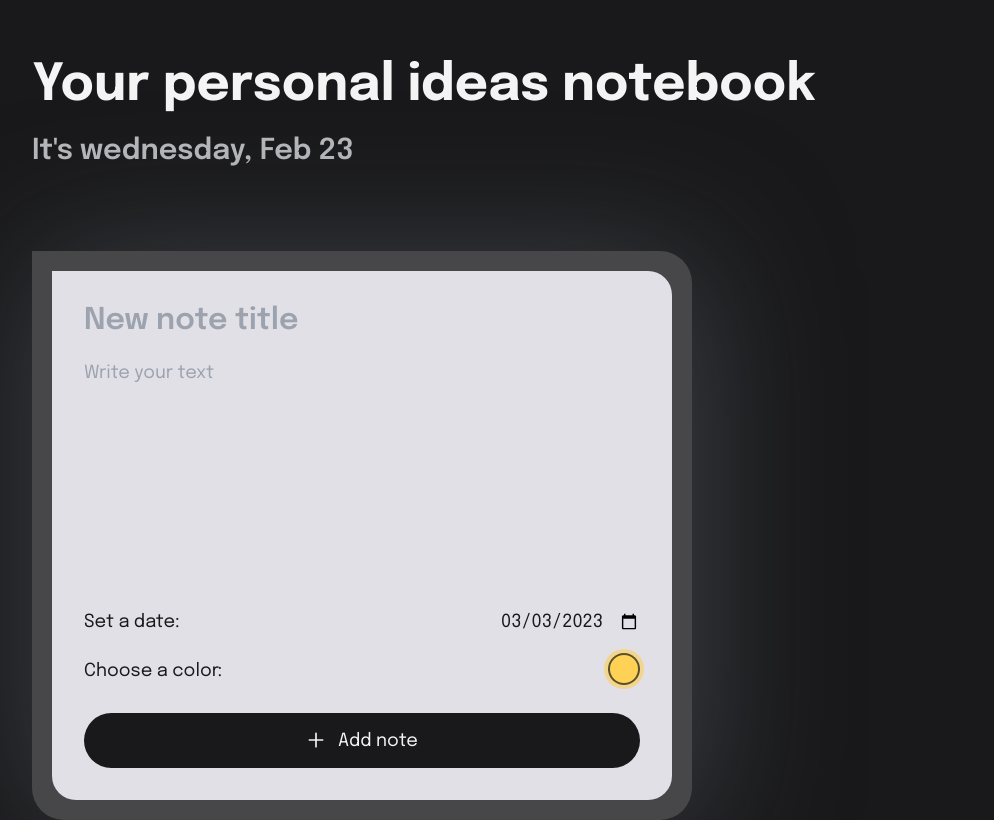
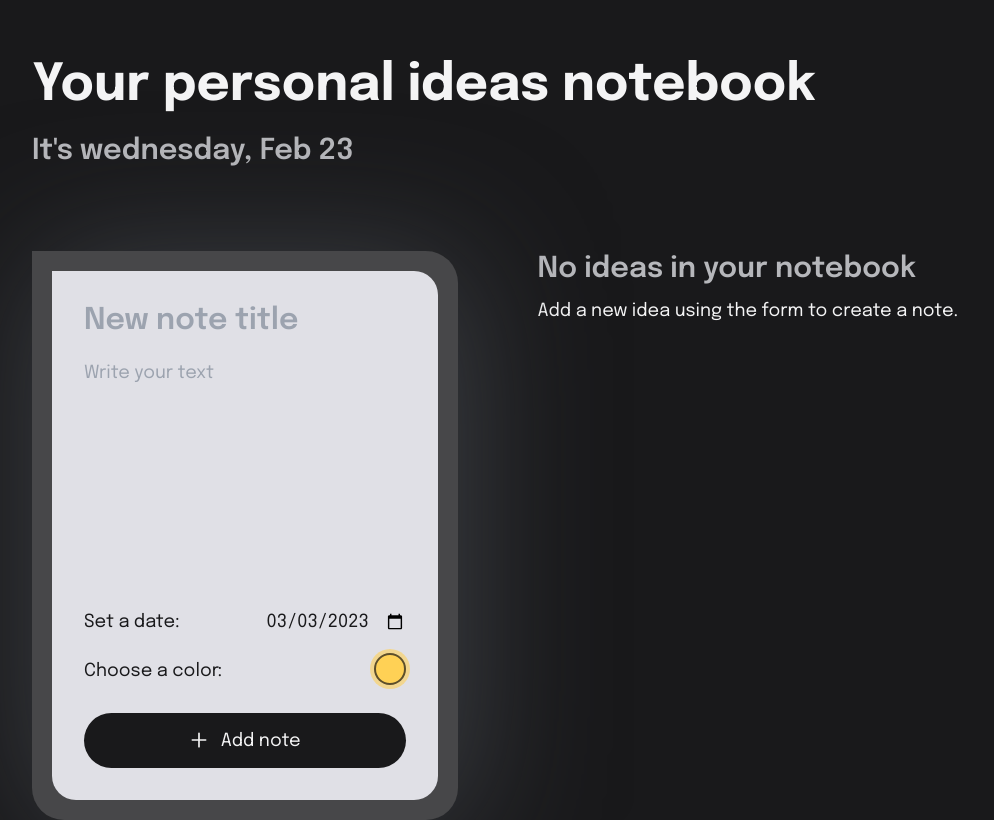
Before and after one commit to michibene/online-notebook-web, a React (Vite) app: page / in a window 1280 px wide. Shown: the whole page, without its empty margins (0-994 px from the left). Built offline with nearby package versions, Linux system fonts and the light colour scheme.

Commit message:
Update design when there are no notes to show

```diff
--- a/src/pages/sections/AllNotesList.tsx
+++ b/src/pages/sections/AllNotesList.tsx
@@ -7,10 +7,19 @@ type AllNotesListProps = {
 
 export default function AllNotesList({ notesList }: AllNotesListProps) {
     return (
-        <section className="mb-16 grid lg:grid-cols-2 gap-6">
-            {notesList.map((note: Note) => (
-                <NoteCard key={note.id} title={note.title} body={note.body} dateCreated={note.dateCreated} />
-            ))}
-        </section>
+        <>
+            {Array.isArray(notesList) && notesList.length ? (
+                <section className="mb-16 grid lg:grid-cols-2 gap-6">
+                    {notesList.map((note: Note) => (
+                        <NoteCard key={note.id} title={note.title} body={note.body} dateCreated={note.dateCreated} />
+                    ))}
+                </section>
+            ) : (
+                <section className="mb-16 space-y-2">
+                    <h2 className="text-customGray font-semibold">No ideas in your notebook</h2>
+                    <p>Add a new idea using the form to create a note.</p>
+                </section>
+            )}
+        </>
     );
 }
--- a/src/pages/sections/NotesApp.tsx
+++ b/src/pages/sections/NotesApp.tsx
@@ -17,7 +17,7 @@ export default function NotesApp() {
 
     return (
         <div className="flex flex-col lg:flex-row gap-16 xl:gap-20">
-            <div className="min-w-[35%]">
+            <div className="lg:max-w-[40%] xl:max-w-[35%]">
                 <NewNoteCard handleAddNote={addNewNote} />
             </div>
 
```
